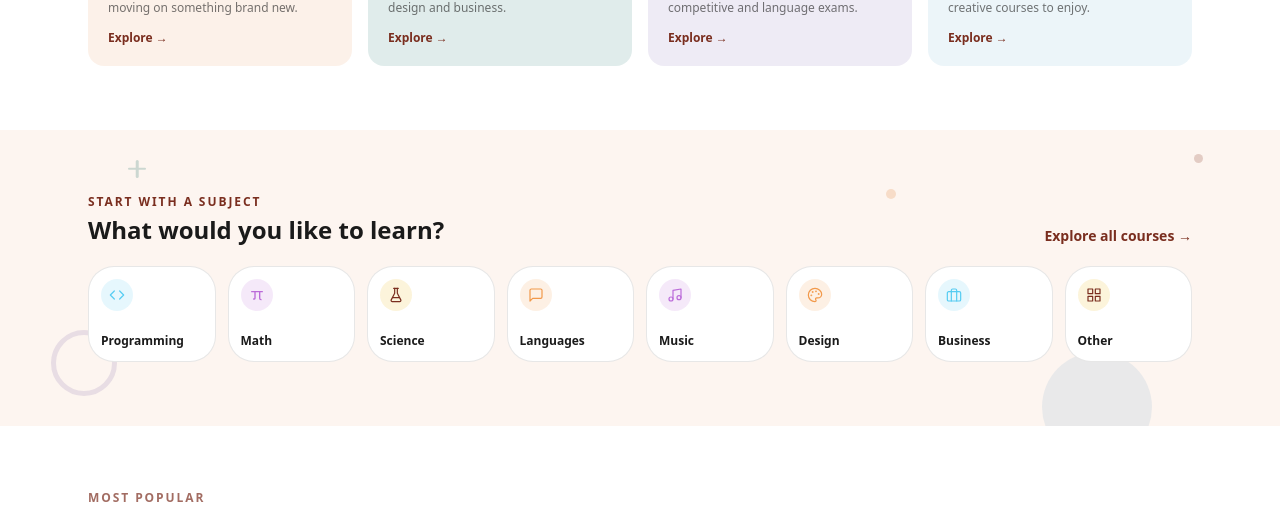
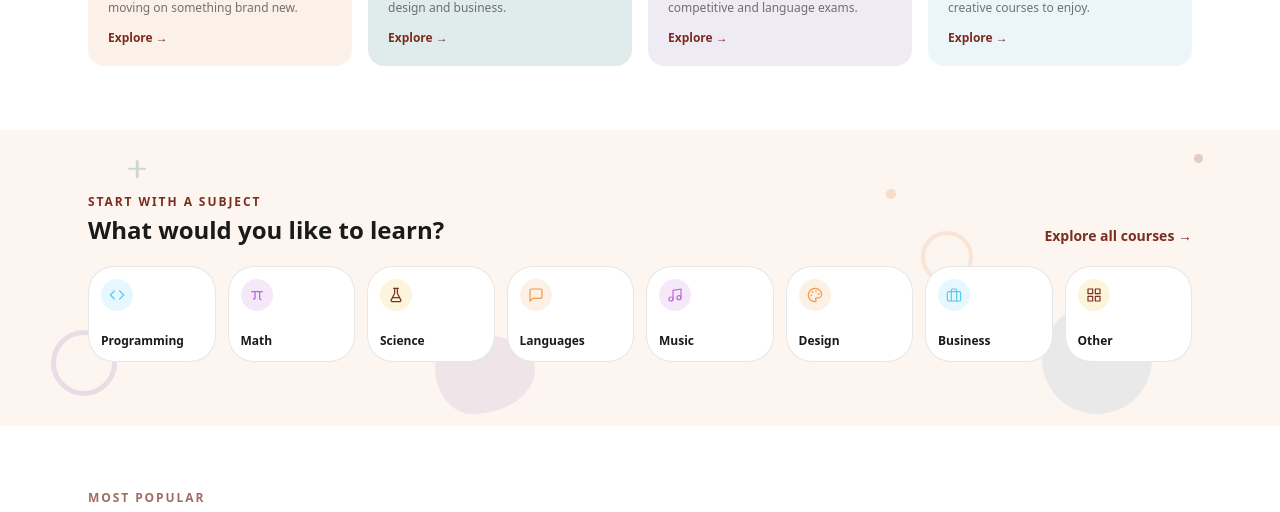
Before and after one commit to EdTech-Teaching-Platform/Web-Application, a React (Vite) app: page / in a window 1280 px wide. Shown: the part 918-1430 px from the top of the page. Built offline with nearby package versions, Linux system fonts and the light colour scheme; no server answers.

Commit message:
Polish student live class discovery
Commit Student layout and live-class changes with their opt-in backdrop support only.

```diff
--- a/src/components/common/SectionShapes.jsx
+++ b/src/components/common/SectionShapes.jsx
@@ -92,74 +92,113 @@ function Stripe({ top, left, right, bottom, width = 90, color, opacity = 0.16 })
 // doesn't look like the same sticker repeated everywhere.
 const VARIANTS = {
   hero: [
-    { Cmp: Circle, props: { top: "-40px", right: "6%", size: 140, color: "peach", opacity: 0.16 } },
+    { Cmp: Circle, props: { top: "4%", right: "6%", size: 140, color: "peach", opacity: 0.16 } },
     { Cmp: Ring, props: { bottom: "10%", left: "2%", size: 90, color: "teal", opacity: 0.24 } },
     { Cmp: Dot, props: { top: "18%", left: "38%", size: 12, color: "primary", opacity: 0.25 } },
     { Cmp: Plus, props: { top: "8%", right: "28%", size: 18, color: "sky", opacity: 0.28 } },
-    { Cmp: Blob, props: { bottom: "-30px", right: "22%", size: 90, color: "lilac", opacity: 0.14 } },
+    { Cmp: Blob, props: { bottom: "4%", right: "22%", size: 90, color: "lilac", opacity: 0.14 } },
     { Cmp: Dot, props: { bottom: "6%", left: "20%", size: 9, color: "teal", opacity: 0.22 } },
+    { Cmp: Ring, props: { top: "42%", right: "2%", size: 54, color: "lilac", opacity: 0.23 } },
+    { Cmp: Stripe, props: { top: "72%", left: "46%", width: 72, color: "peach", opacity: 0.18 } },
+    { Cmp: Dot, props: { top: "34%", left: "4%", size: 13, color: "sky", opacity: 0.25 } },
+    { Cmp: Plus, props: { bottom: "18%", right: "44%", size: 16, color: "primary", opacity: 0.2 } },
   ],
   goals: [
-    { Cmp: Blob, props: { top: "-30px", left: "8%", size: 130, color: "lilac", opacity: 0.16 } },
+    { Cmp: Blob, props: { top: "4%", left: "8%", size: 130, color: "lilac", opacity: 0.16 } },
     { Cmp: Plus, props: { bottom: "12%", right: "5%", size: 22, color: "teal", opacity: 0.3 } },
     { Cmp: Ring, props: { top: "12%", right: "16%", size: 70, color: "peach", opacity: 0.22 } },
     { Cmp: Dot, props: { bottom: "8%", left: "24%", size: 10, color: "sky", opacity: 0.26 } },
-    { Cmp: Circle, props: { bottom: "-26px", right: "30%", size: 60, color: "primary", opacity: 0.14 } },
+    { Cmp: Circle, props: { bottom: "4%", right: "30%", size: 60, color: "primary", opacity: 0.14 } },
+    { Cmp: Dot, props: { top: "38%", left: "28%", size: 12, color: "peach", opacity: 0.28 } },
+    { Cmp: Stripe, props: { bottom: "16%", right: "25%", width: 86, color: "sky", opacity: 0.17 } },
+    { Cmp: Ring, props: { bottom: "4%", left: "48%", size: 58, color: "teal", opacity: 0.2 } },
+    { Cmp: Dot, props: { top: "16%", right: "42%", size: 8, color: "primary", opacity: 0.25 } },
   ],
   categories: [
-    { Cmp: Circle, props: { bottom: "-36px", right: "10%", size: 110, color: "sky", opacity: 0.18 } },
+    { Cmp: Circle, props: { bottom: "4%", right: "10%", size: 110, color: "sky", opacity: 0.18 } },
     { Cmp: Dot, props: { top: "20%", right: "30%", size: 10, color: "peach", opacity: 0.3 } },
     { Cmp: Plus, props: { top: "10%", left: "10%", size: 18, color: "teal", opacity: 0.26 } },
     { Cmp: Ring, props: { bottom: "10%", left: "4%", size: 66, color: "lilac", opacity: 0.2 } },
     { Cmp: Dot, props: { top: "8%", right: "6%", size: 9, color: "primary", opacity: 0.22 } },
+    { Cmp: Ring, props: { top: "34%", right: "24%", size: 52, color: "peach", opacity: 0.2 } },
+    { Cmp: Blob, props: { bottom: "4%", left: "34%", size: 100, color: "lilac", opacity: 0.14 } },
+    { Cmp: Plus, props: { bottom: "22%", right: "42%", size: 16, color: "primary", opacity: 0.22 } },
+    { Cmp: Dot, props: { top: "56%", left: "18%", size: 12, color: "teal", opacity: 0.28 } },
   ],
   courses: [
     { Cmp: Ring, props: { top: "6%", right: "4%", size: 100, color: "peach", opacity: 0.22 } },
-    { Cmp: Stripe, props: { bottom: "8%", left: "-20px", width: 110, color: "teal", opacity: 0.14 } },
+    { Cmp: Stripe, props: { bottom: "8%", left: "2%", width: 110, color: "teal", opacity: 0.14 } },
     { Cmp: Dot, props: { top: "14%", left: "8%", size: 10, color: "sky", opacity: 0.26 } },
     { Cmp: Plus, props: { bottom: "14%", right: "20%", size: 18, color: "lilac", opacity: 0.28 } },
-    { Cmp: Circle, props: { bottom: "-30px", right: "38%", size: 70, color: "primary", opacity: 0.12 } },
+    { Cmp: Circle, props: { bottom: "4%", right: "38%", size: 70, color: "primary", opacity: 0.12 } },
+    { Cmp: Blob, props: { top: "28%", left: "1%", size: 90, color: "lilac", opacity: 0.14 } },
+    { Cmp: Ring, props: { bottom: "12%", right: "3%", size: 58, color: "teal", opacity: 0.22 } },
+    { Cmp: Dot, props: { top: "62%", right: "32%", size: 12, color: "peach", opacity: 0.28 } },
+    { Cmp: Stripe, props: { top: "18%", left: "56%", width: 76, color: "sky", opacity: 0.15 } },
   ],
   paths: [
-    { Cmp: Blob, props: { top: "-24px", right: "12%", size: 150, color: "lilac", opacity: 0.2 } },
+    { Cmp: Blob, props: { top: "4%", right: "12%", size: 150, color: "lilac", opacity: 0.2 } },
     { Cmp: Dot, props: { bottom: "16%", left: "6%", size: 14, color: "primary", opacity: 0.22 } },
     { Cmp: Ring, props: { top: "10%", left: "18%", size: 60, color: "teal", opacity: 0.22 } },
     { Cmp: Plus, props: { bottom: "10%", right: "26%", size: 20, color: "sky", opacity: 0.28 } },
     { Cmp: Dot, props: { top: "16%", right: "6%", size: 9, color: "peach", opacity: 0.26 } },
+    { Cmp: Circle, props: { bottom: "4%", left: "38%", size: 62, color: "peach", opacity: 0.14 } },
+    { Cmp: Stripe, props: { top: "52%", left: "2%", width: 84, color: "lilac", opacity: 0.17 } },
+    { Cmp: Ring, props: { bottom: "14%", right: "4%", size: 56, color: "primary", opacity: 0.18 } },
+    { Cmp: Dot, props: { top: "32%", right: "38%", size: 12, color: "teal", opacity: 0.28 } },
   ],
   why: [
-    { Cmp: Circle, props: { top: "-30px", left: "14%", size: 100, color: "teal", opacity: 0.18 } },
+    { Cmp: Circle, props: { top: "4%", left: "14%", size: 100, color: "teal", opacity: 0.18 } },
     { Cmp: Plus, props: { bottom: "10%", right: "8%", size: 20, color: "sky", opacity: 0.3 } },
-    { Cmp: Ring, props: { bottom: "-20px", left: "34%", size: 70, color: "peach", opacity: 0.2 } },
+    { Cmp: Ring, props: { bottom: "4%", left: "34%", size: 70, color: "peach", opacity: 0.2 } },
     { Cmp: Dot, props: { top: "16%", right: "22%", size: 10, color: "lilac", opacity: 0.26 } },
     { Cmp: Dot, props: { bottom: "20%", left: "6%", size: 9, color: "primary", opacity: 0.2 } },
+    { Cmp: Blob, props: { top: "34%", right: "2%", size: 92, color: "lilac", opacity: 0.15 } },
+    { Cmp: Stripe, props: { bottom: "24%", left: "44%", width: 78, color: "sky", opacity: 0.16 } },
+    { Cmp: Dot, props: { top: "18%", left: "40%", size: 12, color: "peach", opacity: 0.28 } },
+    { Cmp: Ring, props: { top: "56%", left: "2%", size: 52, color: "primary", opacity: 0.16 } },
   ],
   educators: [
-    { Cmp: Ring, props: { bottom: "-30px", left: "8%", size: 120, color: "primary", opacity: 0.18 } },
+    { Cmp: Ring, props: { bottom: "4%", left: "8%", size: 120, color: "primary", opacity: 0.18 } },
     { Cmp: Dot, props: { top: "14%", right: "20%", size: 10, color: "peach", opacity: 0.3 } },
     { Cmp: Plus, props: { top: "8%", left: "6%", size: 18, color: "teal", opacity: 0.26 } },
     { Cmp: Circle, props: { bottom: "10%", right: "6%", size: 64, color: "sky", opacity: 0.2 } },
     { Cmp: Dot, props: { bottom: "24%", left: "30%", size: 8, color: "lilac", opacity: 0.24 } },
+    { Cmp: Blob, props: { top: "32%", right: "1%", size: 88, color: "peach", opacity: 0.15 } },
+    { Cmp: Stripe, props: { bottom: "8%", right: "38%", width: 76, color: "lilac", opacity: 0.16 } },
+    { Cmp: Ring, props: { top: "10%", left: "42%", size: 54, color: "teal", opacity: 0.19 } },
+    { Cmp: Plus, props: { bottom: "32%", right: "18%", size: 16, color: "primary", opacity: 0.22 } },
   ],
   testimonials: [
-    { Cmp: Blob, props: { top: "-20px", right: "6%", size: 120, color: "sky", opacity: 0.16 } },
-    { Cmp: Stripe, props: { bottom: "6%", left: "-10px", width: 100, color: "lilac", opacity: 0.14 } },
+    { Cmp: Blob, props: { top: "4%", right: "6%", size: 120, color: "sky", opacity: 0.16 } },
+    { Cmp: Stripe, props: { bottom: "6%", left: "2%", width: 100, color: "lilac", opacity: 0.14 } },
     { Cmp: Dot, props: { top: "12%", left: "10%", size: 10, color: "peach", opacity: 0.26 } },
     { Cmp: Ring, props: { bottom: "12%", right: "24%", size: 60, color: "teal", opacity: 0.22 } },
     { Cmp: Plus, props: { top: "16%", right: "34%", size: 16, color: "primary", opacity: 0.24 } },
+    { Cmp: Circle, props: { bottom: "4%", left: "40%", size: 68, color: "peach", opacity: 0.15 } },
+    { Cmp: Dot, props: { top: "48%", right: "4%", size: 12, color: "lilac", opacity: 0.27 } },
+    { Cmp: Stripe, props: { top: "18%", left: "38%", width: 70, color: "teal", opacity: 0.15 } },
+    { Cmp: Ring, props: { bottom: "8%", left: "4%", size: 52, color: "primary", opacity: 0.17 } },
   ],
   faq: [
-    { Cmp: Circle, props: { bottom: "-24px", right: "14%", size: 90, color: "teal", opacity: 0.18 } },
+    { Cmp: Circle, props: { bottom: "4%", right: "14%", size: 90, color: "teal", opacity: 0.18 } },
     { Cmp: Dot, props: { top: "10%", left: "10%", size: 10, color: "primary", opacity: 0.24 } },
     { Cmp: Plus, props: { bottom: "16%", left: "24%", size: 16, color: "sky", opacity: 0.26 } },
     { Cmp: Ring, props: { top: "16%", right: "30%", size: 54, color: "peach", opacity: 0.2 } },
+    { Cmp: Blob, props: { top: "42%", left: "2%", size: 90, color: "lilac", opacity: 0.14 } },
+    { Cmp: Dot, props: { bottom: "12%", right: "12%", size: 12, color: "peach", opacity: 0.28 } },
+    { Cmp: Stripe, props: { top: "62%", right: "28%", width: 76, color: "teal", opacity: 0.15 } },
   ],
   cta: [
-    { Cmp: Ring, props: { top: "-20px", right: "10%", size: 100, color: "sky", opacity: 0.22 } },
+    { Cmp: Ring, props: { top: "4%", right: "10%", size: 100, color: "sky", opacity: 0.22 } },
     { Cmp: Dot, props: { bottom: "18%", left: "12%", size: 12, color: "peach", opacity: 0.3 } },
     { Cmp: Plus, props: { top: "12%", left: "8%", size: 18, color: "teal", opacity: 0.26 } },
-    { Cmp: Circle, props: { bottom: "-26px", right: "30%", size: 60, color: "lilac", opacity: 0.16 } },
+    { Cmp: Circle, props: { bottom: "4%", right: "30%", size: 60, color: "lilac", opacity: 0.16 } },
     { Cmp: Dot, props: { top: "20%", right: "20%", size: 9, color: "primary", opacity: 0.2 } },
+    { Cmp: Blob, props: { bottom: "4%", left: "34%", size: 96, color: "peach", opacity: 0.16 } },
+    { Cmp: Stripe, props: { top: "46%", right: "2%", width: 82, color: "lilac", opacity: 0.16 } },
+    { Cmp: Ring, props: { bottom: "12%", right: "40%", size: 56, color: "primary", opacity: 0.17 } },
+    { Cmp: Dot, props: { top: "68%", left: "8%", size: 12, color: "sky", opacity: 0.28 } },
   ],
   student: [
     { Cmp: Circle, props: { top: "8%", right: "4%", size: 90, color: "lilac", opacity: 0.14 } },
@@ -167,18 +206,23 @@ const VARIANTS = {
     { Cmp: Ring, props: { top: "20%", left: "16%", size: 60, color: "sky", opacity: 0.18 } },
     { Cmp: Plus, props: { bottom: "20%", right: "18%", size: 16, color: "peach", opacity: 0.22 } },
     { Cmp: Dot, props: { top: "10%", left: "40%", size: 8, color: "primary", opacity: 0.18 } },
+    { Cmp: Blob, props: { top: "34%", right: "1%", size: 112, color: "peach", opacity: 0.15 } },
+    { Cmp: Ring, props: { bottom: "8%", right: "38%", size: 54, color: "lilac", opacity: 0.2 } },
+    { Cmp: Stripe, props: { top: "58%", left: "2%", width: 88, color: "teal", opacity: 0.15 } },
+    { Cmp: Circle, props: { bottom: "4%", left: "46%", size: 70, color: "sky", opacity: 0.14 } },
+    { Cmp: Plus, props: { top: "42%", right: "24%", size: 18, color: "primary", opacity: 0.2 } },
   ],
   public: [
-    { Cmp: Blob, props: { top: "-30px", left: "50%", size: 160, color: "peach", opacity: 0.14 } },
+    { Cmp: Blob, props: { top: "4%", left: "50%", size: 160, color: "peach", opacity: 0.14 } },
     { Cmp: Dot, props: { top: "6px", right: "8%", size: 8, color: "teal", opacity: 0.2 } },
     { Cmp: Ring, props: { top: "10px", left: "6%", size: 40, color: "sky", opacity: 0.18 } },
   ],
 };
 
-export default function SectionShapes({ variant = "hero", className = "" }) {
+export default function SectionShapes({ variant = "hero", className = "", visible = false }) {
   const shapes = VARIANTS[variant] || VARIANTS.hero;
   return (
-    <div className={`decorative-shapes pointer-events-none absolute inset-0 -z-10 overflow-hidden ${className}`} aria-hidden="true">
+    <div className={`decorative-shapes pointer-events-none absolute inset-0 ${visible ? "z-0" : "-z-10"} overflow-hidden ${className}`} aria-hidden="true">
       {shapes.map(({ Cmp, props }, index) => (
         <Cmp key={index} {...props} />
       ))}
--- a/src/layouts/StudentLayout.jsx
+++ b/src/layouts/StudentLayout.jsx
@@ -9,7 +9,13 @@ const navEntries = [
   { href: "/student/dashboard", label: "Dashboard" },
   { href: "/student/explore", label: "Explore" },
   { href: "/student/my-learning", label: "My Learning" },
-  { href: "/student/test-series", label: "Test Series" },
+  {
+    label: "Test Series",
+    items: [
+      { href: "/student/test-series", label: "Browse Test Series" },
+      { href: "/student/assessments/my-results", label: "My Results" },
+    ],
+  },
   {
     label: "Classes",
     items: [
@@ -72,7 +78,8 @@ export default function StudentLayout() {
   const isCoursePlayer = location.pathname === "/student/courseplayer";
 
   return (
-    <div className="relative flex h-screen flex-col overflow-hidden bg-bg">
+    <div className="relative isolate flex h-screen flex-col overflow-hidden bg-bg">
+      <SectionShapes visible variant="student" />
       <Navbar
         title="Universal Learning"
         navEntries={navEntries}
@@ -89,7 +96,6 @@ export default function StudentLayout() {
             render their own BackButton / contextual "Back to X" action
             instead, scoped to where that specific page was entered from. */}
         <main className={`student-main min-w-0 flex-1 pb-20 md:pb-0 ${isCoursePlayer ? "overflow-hidden" : "overflow-y-auto"}`}>
-          <SectionShapes variant="student" />
           <StudentErrorBoundary key={`${location.pathname}${location.search}`}>
             <Outlet />
           </StudentErrorBoundary>
--- a/src/portals/student/pages/LiveClassesDiscover.jsx
+++ b/src/portals/student/pages/LiveClassesDiscover.jsx
@@ -263,7 +263,7 @@ export default function LiveClassesDiscover() {
                     badge="Live"
                     title={course.title}
                     subtitle={course.subtitle}
-                    meta={`${whenFor(index).date} · ${whenFor(index).time} · ${course.duration}`}
+                    meta={scheduleMeta(course)}
                     description={`${course.level} · ${course.enrolledCount.toLocaleString()} learners`}
                     price={course.price}
                     originalPrice={course.originalPrice}
```
